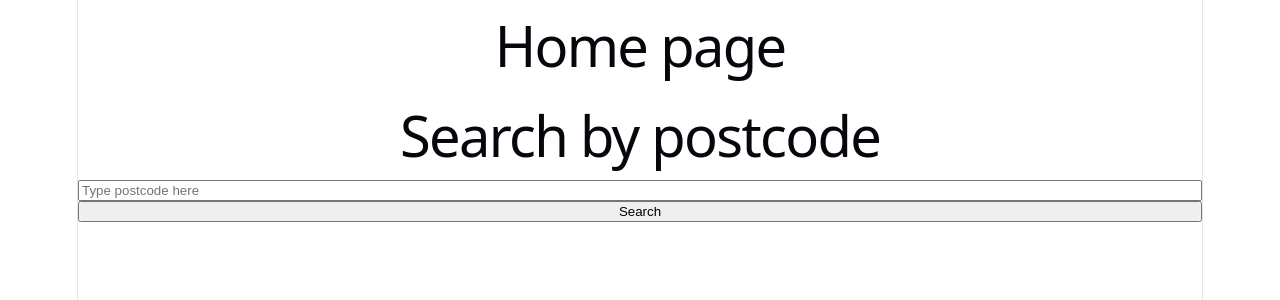
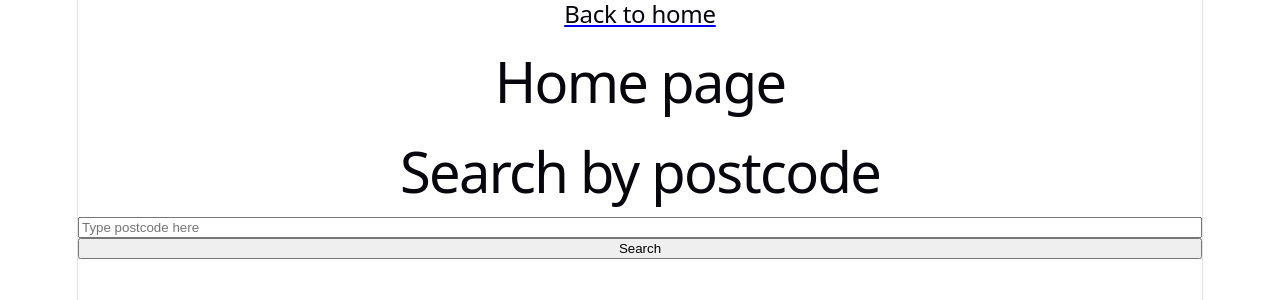
Before and after one commit to jaimeilustre/restaurant-list, a React (Vite) app in the folder client/: page / in a window 1280 px wide. Shown: the top 300 px of the page. Built offline with nearby package versions, Linux system fonts and the light colour scheme.

Commit message:
wrote a simple navbar component that allows me to go back to homepage from restaurant list page if I want to look at another postcode

```diff
--- a/client/src/App.jsx
+++ b/client/src/App.jsx
@@ -1,17 +1,19 @@
-import { useState } from 'react'
-import './App.css'
-import { Route, Routes } from 'react-router-dom'
-import HomePage from './pages/HomePage'
-import RestaurantListPage from './pages/RestaurantListPage'
+import './App.css';
+import { Route, Routes } from 'react-router-dom';
+import HomePage from './pages/HomePage';
+import RestaurantListPage from './pages/RestaurantListPage';
+import Navbar from './components/Navbar';
 
 function App() {
 
   return (
     <>
-      <Routes>
-		<Route path="/" element={<HomePage />} />
-		<Route path="restaurants/:postcode" element={<RestaurantListPage />} />
-	  </Routes>
+		<Navbar />
+
+      	<Routes>
+			<Route path="/" element={<HomePage />} />
+			<Route path="restaurants/:postcode" element={<RestaurantListPage />} />
+	  	</Routes>
     </>
   )
 }
--- /dev/null
+++ b/client/src/components/Navbar.jsx
@@ -0,0 +1,13 @@
+import { Link } from 'react-router-dom';
+
+function Navbar() {
+	return (
+		<nav>
+			<Link to="/">
+				<h2>Back to home</h2>
+			</Link>
+		</nav>
+	)
+}
+
+export default Navbar
```
